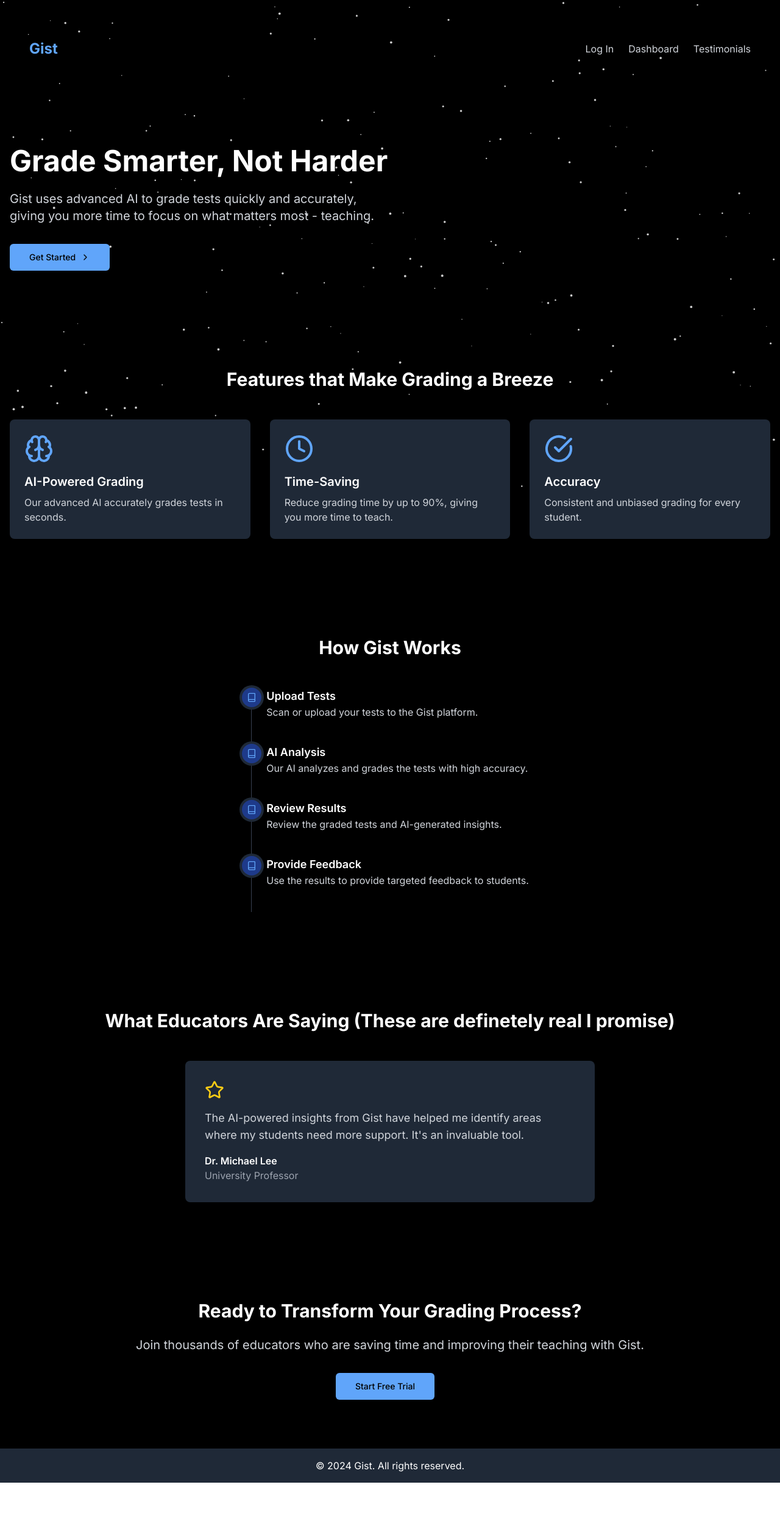
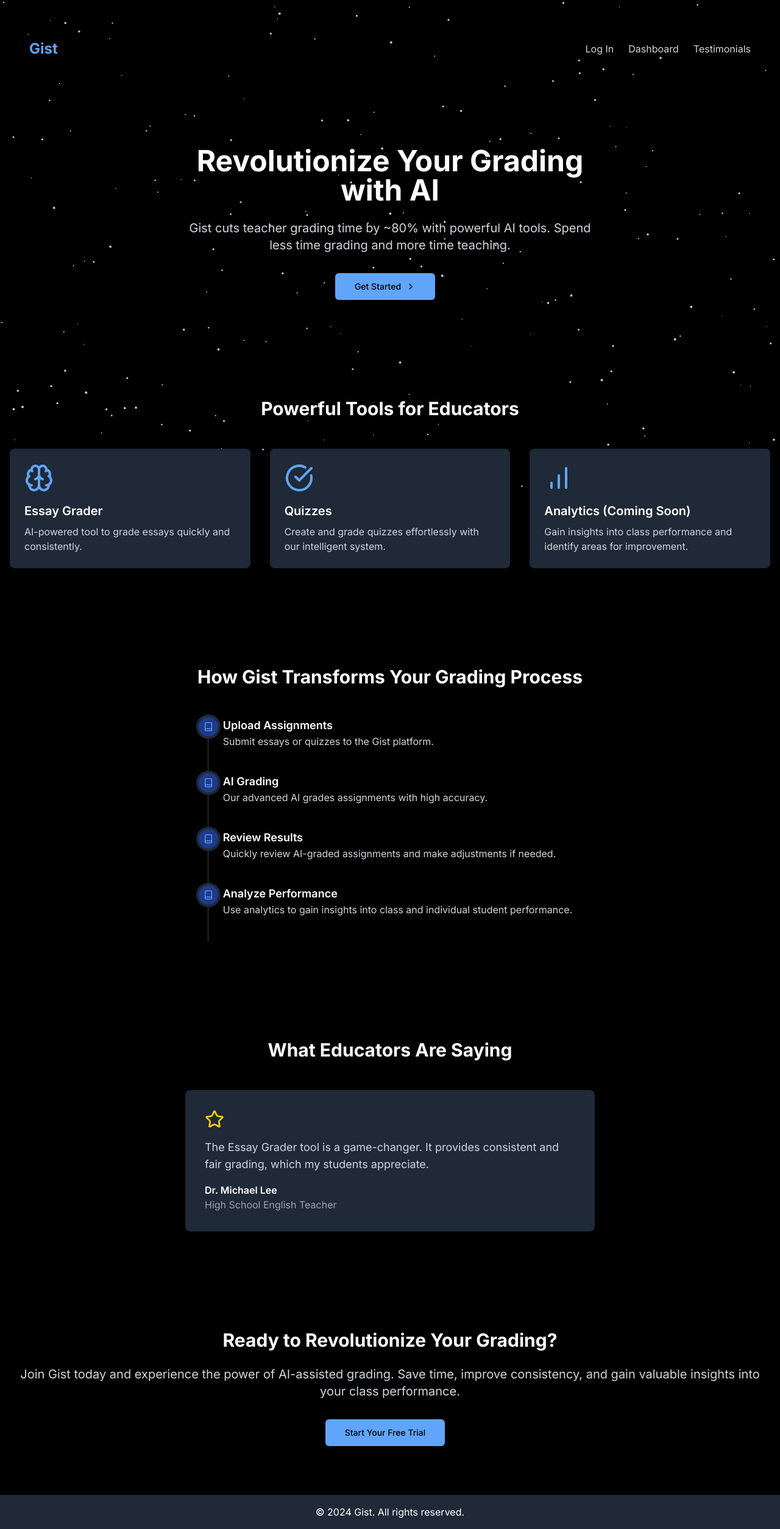
Before and after one commit to michaelgbcole/gist-frontend, a Next.js app in the folder gist-frontend-real/: page / in a window 1280 px wide. Shown: the whole page at 61% size. Before the commit the page ends 2432 px from the top, so only its background shows below. Built offline with nearby package versions, Linux system fonts and the light colour scheme; no server answers.

Commit message:
new landing page

```diff
--- a/gist-frontend-real/src/app/page.tsx
+++ b/gist-frontend-real/src/app/page.tsx
@@ -3,7 +3,7 @@
 import { useState, useEffect, useRef } from 'react'
 import { motion } from 'framer-motion'
 import { useSpring, animated } from 'react-spring'
-import { ChevronRight, CheckCircle, Book, Brain, Clock, Star, Link } from 'lucide-react'
+import { ChevronRight, CheckCircle, Book, Brain, Clock, Star, BarChart } from 'lucide-react'
 import { Button } from "@/components/ui/button"
 import NavBar from '@/components/nav-bar'
 import Footer from '@/components/footer'
@@ -58,12 +58,12 @@ const StaticStarryBackground = () => {
   return <canvas ref={canvasRef} className="fixed top-0 left-0 w-full h-full pointer-events-none" />
 }
 
-export default function GistDarkLandingPage() {
+export default function GistLandingPage() {
   const [currentTestimonial, setCurrentTestimonial] = useState(0)
   const testimonials = [
-    { name: 'Sarah Johnson', role: 'High School Teacher', content: 'Gist has revolutionized my grading process. It\'s accurate, fast, and gives me more time to focus on teaching.' },
-    { name: 'Dr. Michael Lee', role: 'University Professor', content: 'The AI-powered insights from Gist have helped me identify areas where my students need more support. It\'s an invaluable tool.' },
-    { name: 'Emily Chen', role: 'Education Coordinator', content: 'Gist has streamlined our entire assessment process. The time saved is incredible, and the analytics are top-notch.' },
+    { name: 'Sarah Johnson', role: 'High School History Teacher', content: 'Gist has cut my grading time by 80%. I now have more time to focus on improving my teaching methods.' },
+    { name: 'Dr. Michael Lee', role: 'High School English Teacher', content: 'The Essay Grader tool is a game-changer. It provides consistent and fair grading, which my students appreciate.' },
+    { name: 'Emily Chen', role: 'Education Coordinator', content: 'Gist helps us identify trends and improve our curriculum.' },
   ]
 
   useEffect(() => {
@@ -72,17 +72,6 @@ export default function GistDarkLandingPage() {
     }, 5000)
     return () => clearInterval(interval)
   }, [testimonials.length])
-
-  const floatingAnimation = useSpring({
-    from: { transform: 'translateY(0px)' },
-    to: async (next) => {
-      while (true) {
-        await next({ transform: 'translateY(10px)' })
-        await next({ transform: 'translateY(0px)' })
-      }
-    },
-    config: { duration: 2000 },
-  })
 
   return (
     <div className="min-h-screen bg-black text-white relative">
@@ -93,48 +82,38 @@ export default function GistDarkLandingPage() {
         </header>
 
         <main>
-          <section className="container mx-auto px-4 py-20 flex items-center justify-between">
+          <section className="container mx-auto px-4 py-20">
             <motion.div
-              className="w-1/2"
-              initial={{ opacity: 0, x: -50 }}
-              animate={{ opacity: 1, x: 0 }}
+              className="max-w-2xl mx-auto text-center"
+              initial={{ opacity: 0, y: 20 }}
+              animate={{ opacity: 1, y: 0 }}
               transition={{ duration: 0.8 }}
             >
-              <h2 className="text-5xl font-bold mb-6 text-white">Grade Smarter, Not Harder</h2>
-              <p className="text-xl mb-8 text-gray-300">Gist uses advanced AI to grade tests quickly and accurately, giving you more time to focus on what matters most - teaching.</p>
+              <h1 className="text-5xl font-bold mb-6 text-white">Revolutionize Your Grading with AI</h1>
+              <p className="text-xl mb-8 text-gray-300">Gist cuts teacher grading time by ~80% with powerful AI tools. Spend less time grading and more time teaching.</p>
               <a href="/login">
                 <Button size="lg" className="mr-4 bg-blue-400 text-black hover:bg-blue-500">
                   Get Started <ChevronRight className="ml-2 h-4 w-4" />
                 </Button>
               </a>
             </motion.div>
-            {/* <animated.div style={floatingAnimation} className="w-1/2">
-              <motion.img
-                src="/placeholder.svg?height=400&width=400"
-                alt="AI Grading Illustration"
-                className="w-full"
-                initial={{ opacity: 0, scale: 0.8 }}
-                animate={{ opacity: 1, scale: 1 }}
-                transition={{ duration: 0.8, delay: 0.4 }}
-              />
-            </animated.div> */}
           </section>
 
           <section id="features" className="py-20">
             <div className="container mx-auto px-4">
-              <motion.h3
+              <motion.h2
                 className="text-3xl font-bold text-center mb-12 text-white"
                 initial={{ opacity: 0, y: 20 }}
                 animate={{ opacity: 1, y: 0 }}
                 transition={{ duration: 0.6 }}
               >
-                Features that Make Grading a Breeze
-              </motion.h3>
+                Powerful Tools for Educators
+              </motion.h2>
               <div className="grid grid-cols-1 md:grid-cols-3 gap-8">
                 {[
-                  { icon: Brain, title: 'AI-Powered Grading', description: 'Our advanced AI accurately grades tests in seconds.' },
-                  { icon: Clock, title: 'Time-Saving', description: 'Reduce grading time by up to 90%, giving you more time to teach.' },
-                  { icon: CheckCircle, title: 'Accuracy', description: 'Consistent and unbiased grading for every student.' },
+                  { icon: Brain, title: 'Essay Grader', description: 'AI-powered tool to grade essays quickly and consistently.' },
+                  { icon: CheckCircle, title: 'Quizzes', description: 'Create and grade quizzes effortlessly with our intelligent system.' },
+                  { icon: BarChart, title: 'Analytics (Coming Soon)', description: 'Gain insights into class performance and identify areas for improvement.' },
                 ].map((feature, index) => (
                   <motion.div
                     key={index}
@@ -144,7 +123,7 @@ export default function GistDarkLandingPage() {
                     transition={{ duration: 0.6, delay: index * 0.2 }}
                   >
                     <feature.icon className="h-12 w-12 text-blue-400 mb-4" />
-                    <h4 className="text-xl font-semibold mb-2 text-white">{feature.title}</h4>
+                    <h3 className="text-xl font-semibold mb-2 text-white">{feature.title}</h3>
                     <p className="text-gray-300">{feature.description}</p>
                   </motion.div>
                 ))}
@@ -154,21 +133,21 @@ export default function GistDarkLandingPage() {
 
           <section id="how-it-works" className="py-20">
             <div className="container mx-auto px-4">
-              <motion.h3
+              <motion.h2
                 className="text-3xl font-bold text-center mb-12 text-white"
                 initial={{ opacity: 0, y: 20 }}
                 animate={{ opacity: 1, y: 0 }}
                 transition={{ duration: 0.6 }}
               >
-                How Gist Works
-              </motion.h3>
+                How Gist Transforms Your Grading Process
+              </motion.h2>
               <div className="flex justify-center">
                 <motion.ol className="relative border-l border-gray-700">
                   {[
-                    { title: 'Upload Tests', description: 'Scan or upload your tests to the Gist platform.' },
-                    { title: 'AI Analysis', description: 'Our AI analyzes and grades the tests with high accuracy.' },
-                    { title: 'Review Results', description: 'Review the graded tests and AI-generated insights.' },
-                    { title: 'Provide Feedback', description: 'Use the results to provide targeted feedback to students.' },
+                    { title: 'Upload Assignments', description: 'Submit essays or quizzes to the Gist platform.' },
+                    { title: 'AI Grading', description: 'Our advanced AI grades assignments with high accuracy.' },
+                    { title: 'Review Results', description: 'Quickly review AI-graded assignments and make adjustments if needed.' },
+                    { title: 'Analyze Performance', description: 'Use analytics to gain insights into class and individual student performance.' },
                   ].map((step, index) => (
                     <motion.li
                       key={index}
@@ -191,14 +170,14 @@ export default function GistDarkLandingPage() {
 
           <section id="testimonials" className="py-20">
             <div className="container mx-auto px-4">
-              <motion.h3
+              <motion.h2
                 className="text-3xl font-bold text-center mb-12 text-white"
                 initial={{ opacity: 0, y: 20 }}
                 animate={{ opacity: 1, y: 0 }}
                 transition={{ duration: 0.6 }}
               >
-                What Educators Are Saying (These are definetely real I promise)
-              </motion.h3>
+                What Educators Are Saying
+              </motion.h2>
               <motion.div
                 className="bg-gray-800 p-8 rounded-lg shadow-lg max-w-2xl mx-auto"
                 initial={{ opacity: 0, scale: 0.9 }}
@@ -217,21 +196,21 @@ export default function GistDarkLandingPage() {
 
           <section className="py-20">
             <div className="container mx-auto px-4 text-center">
-              <motion.h3
+              <motion.h2
                 className="text-3xl font-bold mb-6 text-white"
                 initial={{ opacity: 0, y: 20 }}
                 animate={{ opacity: 1, y: 0 }}
                 transition={{ duration: 0.6 }}
               >
-                Ready to Transform Your Grading Process?
-              </motion.h3>
+                Ready to Revolutionize Your Grading?
+              </motion.h2>
               <motion.p
                 className="text-xl mb-8 text-gray-300"
                 initial={{ opacity: 0, y: 20 }}
                 animate={{ opacity: 1, y: 0 }}
                 transition={{ duration: 0.6, delay: 0.2 }}
               >
-                Join thousands of educators who are saving time and improving their teaching with Gist.
+                Join Gist today and experience the power of AI-assisted grading. Save time, improve consistency, and gain valuable insights into your class performance.
               </motion.p>
               <motion.div
                 initial={{ opacity: 0, y: 20 }}
@@ -240,7 +219,7 @@ export default function GistDarkLandingPage() {
               >
                 <a href='/login'>
                 <Button size="lg" className="mr-4 bg-blue-400 text-black hover:bg-blue-500">
-                  Start Free Trial
+                  Start Your Free Trial
                 </Button>
                 </a>
               </motion.div>
```
